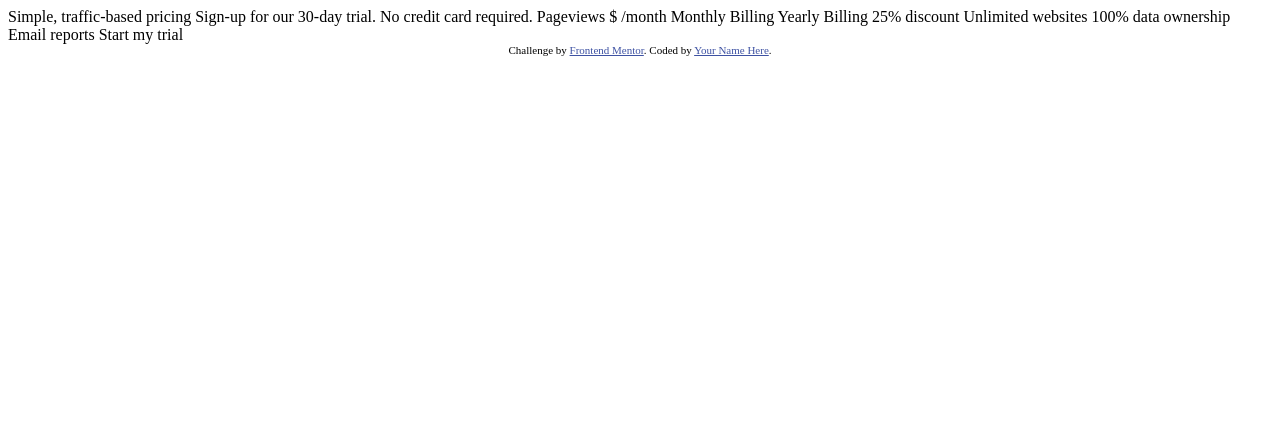
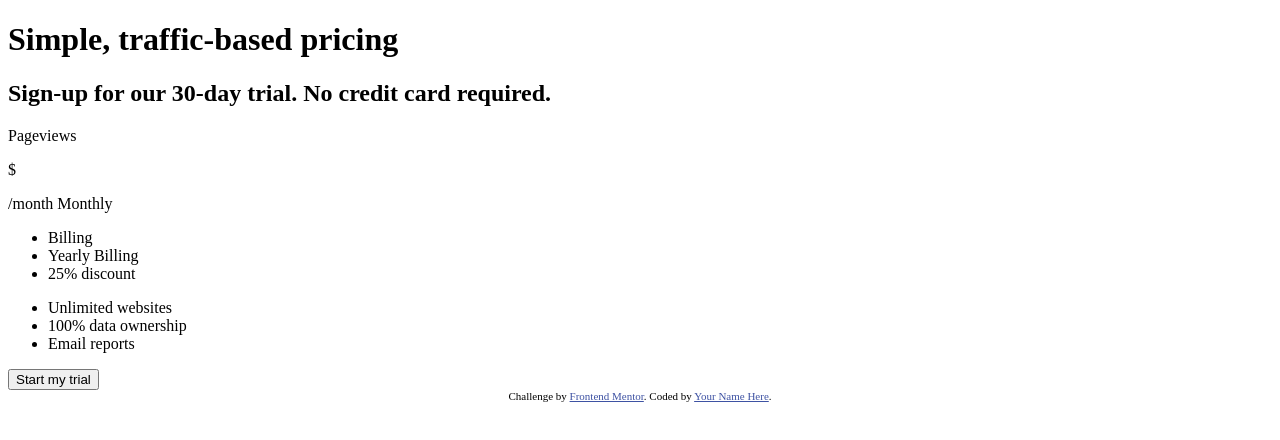
Before and after one commit to RobertoF90/Interactive-pricing-component, a plain HTML site: page index.html in a window 1280 px wide. Drawn offline with Linux system fonts and the light colour scheme.

Commit message:
filled html

```diff
--- a/index.html
+++ b/index.html
@@ -1,39 +1,67 @@
 <!DOCTYPE html>
 <html lang="en">
   <head>
-  <meta charset="UTF-8">
-  <meta name="viewport" content="width=device-width, initial-scale=1.0"> <!-- displays site properly based on user's device -->
+    <meta charset="UTF-8" />
+    <meta name="viewport" content="width=device-width, initial-scale=1.0" />
+    <!-- displays site properly based on user's device -->
 
-  <link rel="icon" type="image/png" sizes="32x32" href="./images/favicon-32x32.png">
+    <link
+      rel="icon"
+      type="image/png"
+      sizes="32x32"
+      href="./images/favicon-32x32.png"
+    />
 
     <title>Frontend Mentor | Interactive pricing component</title>
 
     <!-- Feel free to remove these styles or customise in your own stylesheet 👍 -->
     <style>
-    .attribution { font-size: 11px; text-align: center; }
-    .attribution a { color: hsl(228, 45%, 44%); }
+      .attribution {
+        font-size: 11px;
+        text-align: center;
+      }
+      .attribution a {
+        color: hsl(228, 45%, 44%);
+      }
     </style>
   </head>
   <body>
+    <header>
+      <h1>Simple, traffic-based pricing</h1>
 
-  Simple, traffic-based pricing
-  Sign-up for our 30-day trial. No credit card required.
+      <h2>Sign-up for our 30-day trial. No credit card required.</h2>
+    </header>
 
-  Pageviews
-  $ /month
+    <main>
+      <span>
+        <p></p>
+        <p>Pageviews</p>
+      </span>
 
-  Monthly Billing
-  Yearly Billing 25% discount
+      <span>
+        <p>$</p>
+        <p>/month Monthly</p>
+      </span>
 
-  Unlimited websites
-  100% data ownership
-  Email reports
+      <ul>
+        <li>Billing</li>
+        <span></span>
+        <li>Yearly Billing</li>
+        <li>25% discount</li>
+      </ul>
 
-  Start my trial
-
+      <ul>
+        <li>Unlimited websites</li>
+        <li>100% data ownership</li>
+        <li>Email reports</li>
+      </ul>
+      <button>Start my trial</button>
+    </main>
     <div class="attribution">
-    Challenge by <a href="https://www.frontendmentor.io?ref=challenge" target="_blank">Frontend Mentor</a>.
-    Coded by <a href="#">Your Name Here</a>.
+      Challenge by
+      <a href="https://www.frontendmentor.io?ref=challenge" target="_blank"
+        >Frontend Mentor</a
+      >. Coded by <a href="#">Your Name Here</a>.
     </div>
   </body>
 </html>
```
Lines whose indentation alone changed are shown as unchanged.
